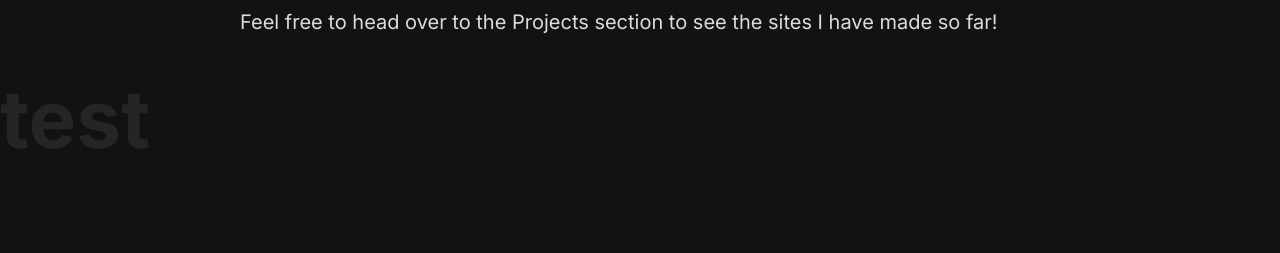
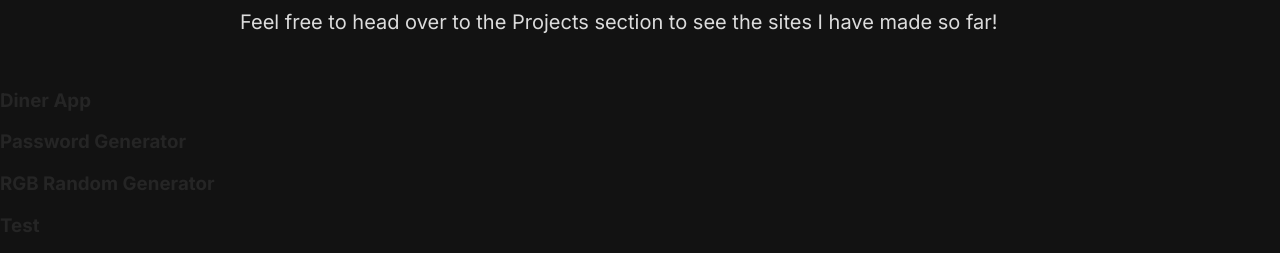
Before and after one commit to BenAllington95/my-portfolio-reactjs, a React (Create React App) app in the folder my-app/: page / in a window 1280 px wide. Shown: the part 1279-1532 px from the top of the page. Before the commit the page ends 1446 px from the top, so only its background shows below. Built offline with nearby package versions, Linux system fonts and the light colour scheme.

Commit message:
Created prop for cards that render to project section

```diff
--- a/my-app/src/Card.js
+++ b/my-app/src/Card.js
@@ -0,0 +1,7 @@
+export default function Card(props) {
+    return (
+        <div className="card">
+            <h3>{props.title}</h3>
+        </div>
+    )
+}
--- a/my-app/src/Projects.js
+++ b/my-app/src/Projects.js
@@ -1,10 +1,24 @@
 
+import projectData from "./project-data";
 import Card from "./Card"
 
+
 function Projects() {
+
+  const projectMap = projectData.map(function(proj) {
+    return (
+        <Card
+          key={proj.title}
+          {...proj}
+        />
+    )
+  })
+
+
+
     return (
       <div className="projects">
-        <h1>test</h1>
+        {projectMap}
       </div>
     );
   }
--- a/my-app/src/project-data.js
+++ b/my-app/src/project-data.js
@@ -1,19 +1,14 @@
-export default {
-    projects: [
+export default [
     {
-            id: 'Diner App'
+        title: 'Diner App'
     },
     {
-            id: 'Password Generator'
+        title: 'Password Generator'
     },
     {
-            id: 'RGB Colour Generator'
+        title: 'RGB Random Generator'
     },
     {
-            id: 'To Do List'
-        },
-        {
-            id: 'Unit Converter'
+        title: 'Test'
     }
 ]
-}
```
Lines whose indentation alone changed are shown as unchanged.
